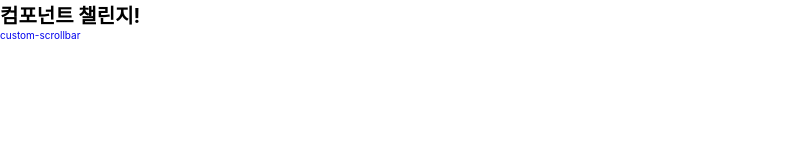
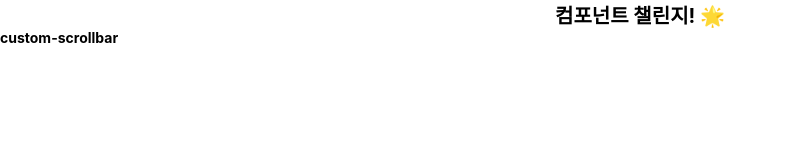
Before and after one commit to FEhyoeun/componentChallenge, a plain HTML site: page index.html in a window 1280 px wide. Shown: the whole page, without its empty margins (0-787 px from the left). Drawn offline with Linux system fonts and the light colour scheme.

Commit message:
feat: 인.꾸 (인덱스 꾸미기!)

```diff
--- /dev/null
+++ b/index.css
@@ -0,0 +1,9 @@
+
+.title {
+    text-align: center;
+}
+
+.list {
+    font-size: 14px;
+    font-weight: 700;
+}
--- a/index.html
+++ b/index.html
@@ -2,14 +2,18 @@
 <html lang="ko">
 <head>
     <meta charset="UTF-8">
-    <title>컴포넌트 챌린지!</title>
+    <title>컴포넌트 챌린지! 🌟</title>
     <link rel="stylesheet" href="../reset.css" type="text/css" />
+    <link rel="stylesheet" href="./index.css" type="text/css" />
 </head>
 <body>
 <div class="wrap">
-    <h1>컴포넌트 챌린지!</h1>
-    <div>
-        <a href="./custom-scrollbar/index.html">custom-scrollbar</a>
+    <h1 class="title">컴포넌트 챌린지! 🌟</h1>
+    <div class="body">
+        <ul class="lists">
+            <li class="list"><a href="./custom-scrollbar/index.html">custom-scrollbar</a></li>
+        </ul>
+
     </div>
 </div>
 </body>
--- a/reset.css
+++ b/reset.css
@@ -63,13 +63,21 @@ fieldset {
 a {
     cursor: pointer;
     text-decoration: none;
-    -webkit-tap-highlight-color: rgba(0, 0, 0, 0);
+    -webkit-tap-highlight-color: black;
 }
 
 a:focus {
     outline: none;
 }
 
+a:link { color:black; text-decoration: none;}
+
+a:visited { color:black; text-decoration: none;}
+
+a:hover { color:black; text-decoration: none;}
+
+a:active { color:black; text-decoration: none;}
+
 fieldset {
     margin: 0;
     padding: 0;
```
